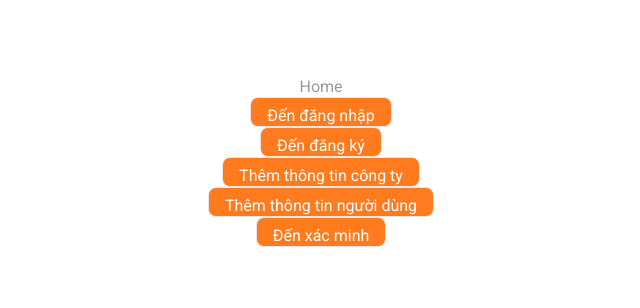
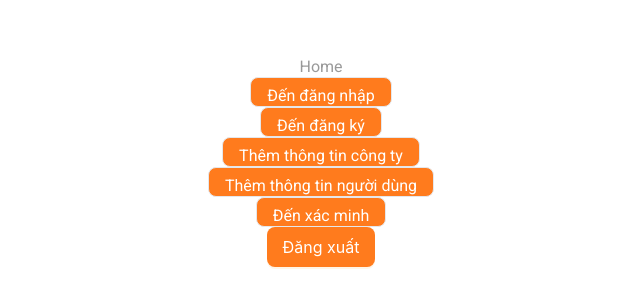
Before and after one commit to CN21CD/fe-HRMS, a React (Vite) app: page / in a window 1280 px wide. Shown: the part 238-546 px from the top of the page, without its empty margins (319-959 px from the left). Built offline with nearby package versions, Linux system fonts and the light colour scheme; sample sign-in values are in the browser's storage.

Commit message:
add logout btn

```diff
--- a/src/screens/Home.tsx
+++ b/src/screens/Home.tsx
@@ -1,10 +1,21 @@
-import { Link } from 'react-router-dom';
-import { useSelector } from 'react-redux';
+import { Link, useNavigate } from 'react-router-dom';
+import { useDispatch, useSelector } from 'react-redux';
 import { RootState } from '../redux/store';
+import { Button } from 'antd';
+import { logout } from '../redux/slices/userSlice';
 
 const Home = () => {
   const user = useSelector((state: RootState) => state.user.user); // test redux
+  const nav = useNavigate();
+  const dispatch = useDispatch();
+
   console.log(user);
+
+  const clearToken = async () => {
+    await localStorage.removeItem('authToken');
+    dispatch(logout());
+    nav('/login');
+  };
 
   return (
     <div className='w-full h-screen flex flex-col justify-center items-center'>
@@ -27,6 +38,9 @@ const Home = () => {
       <Link className='border rounded-lg bg-primary-orange' to={'/verify'}>
         <p className='px-4 pt-2 text-white'>Đến xác minh</p>
       </Link>
+      <Button onClick={clearToken} type='primary' size='large'>
+        <p className='text-white'>Đăng xuất</p>
+      </Button>
     </div>
   );
 };
```
